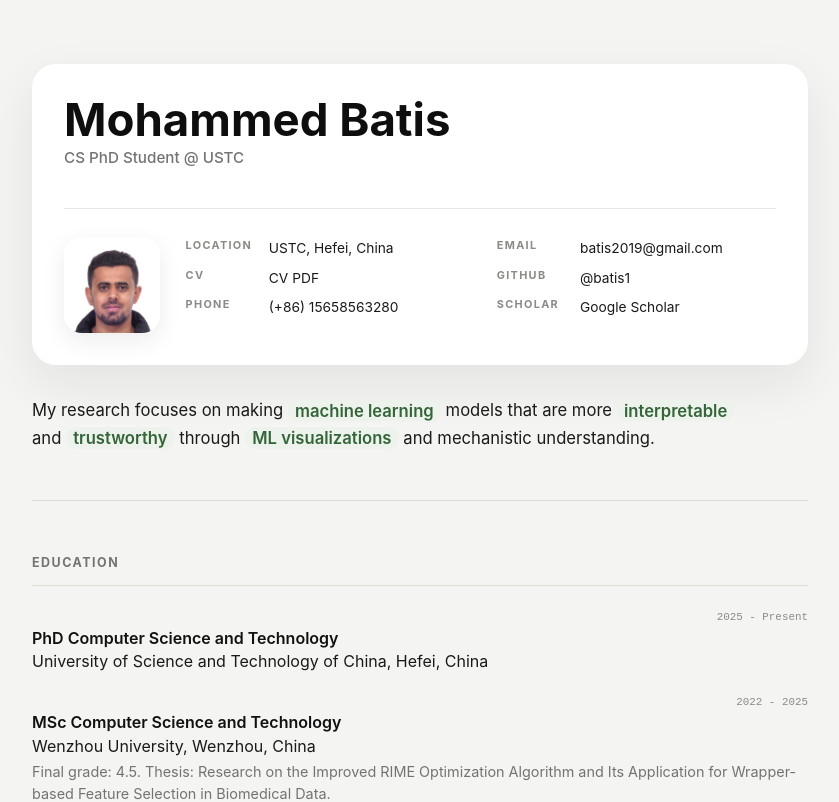
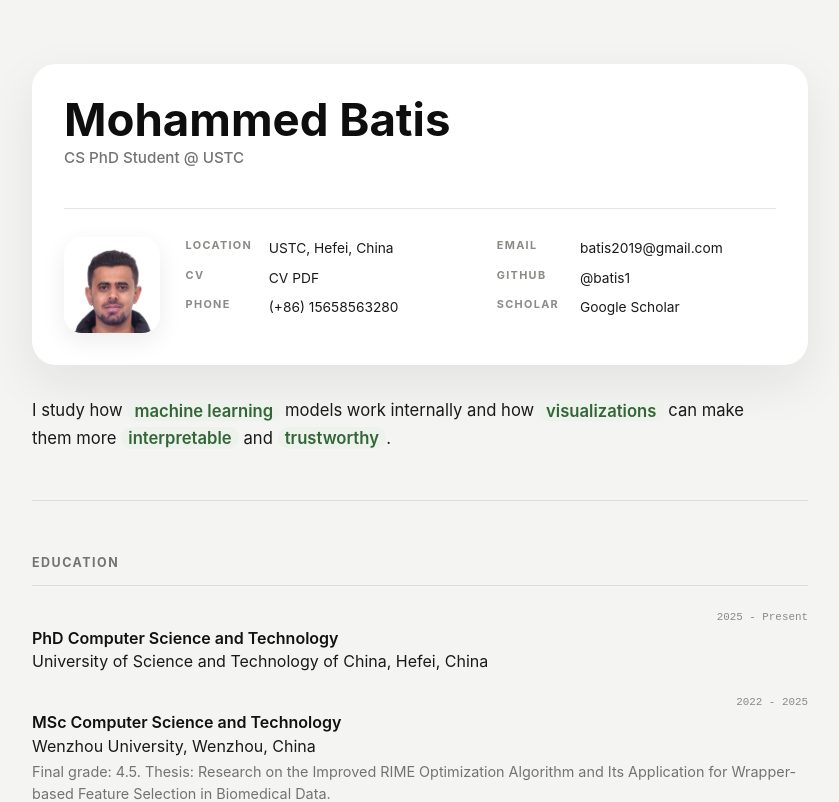
Before and after one commit to batis1/batis1, a SvelteKit app: page / in a window 1280 px wide. Shown: the top 802 px of the page, without its empty margins (300-1139 px from the left). Built offline with nearby package versions, Linux system fonts and the light colour scheme; a web font is replaced by a local one.

Commit message:
Refine research summary copy

```diff
--- a/src/routes/+page.svelte
+++ b/src/routes/+page.svelte
@@ -184,14 +184,10 @@
 	</section>
 
 	<div class="cv-intro">
-		My research focuses on making <strong class="cv-ai"
-			>machine learning</strong
-		>
-		models that are more
-		<strong class="cv-ai-2">interpretable</strong> and
-		<strong class="cv-ai-2">trustworthy</strong>
-		through <strong class="cv-vis">ML visualizations</strong> and mechanistic
-		understanding.
+		I study how <strong class="cv-ai">machine learning</strong> models work
+		internally and how <strong class="cv-vis">visualizations</strong> can make
+		them more <strong class="cv-ai-2">interpretable</strong> and
+		<strong class="cv-ai-2">trustworthy</strong>.
 	</div>
 
 	<hr />
```
